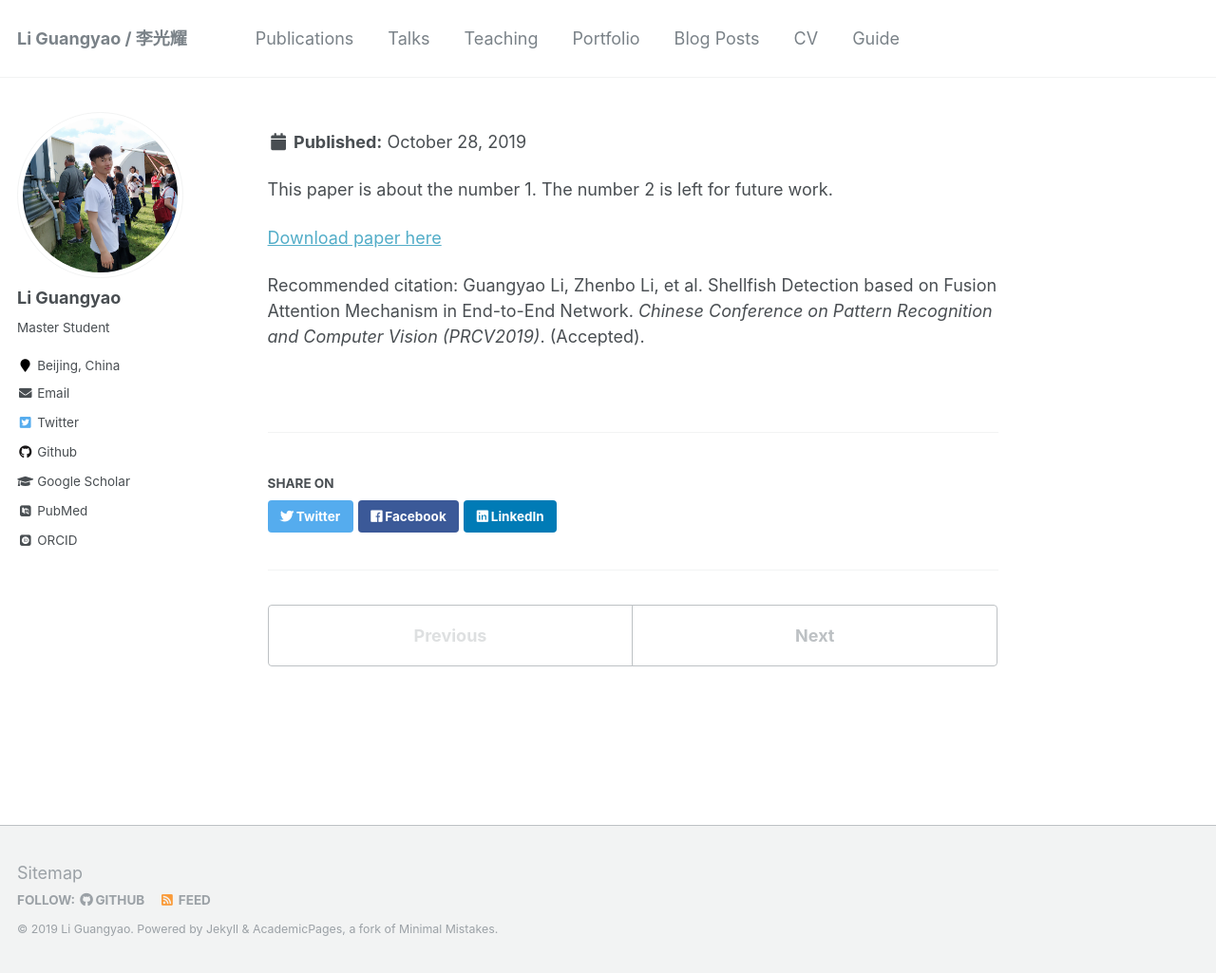
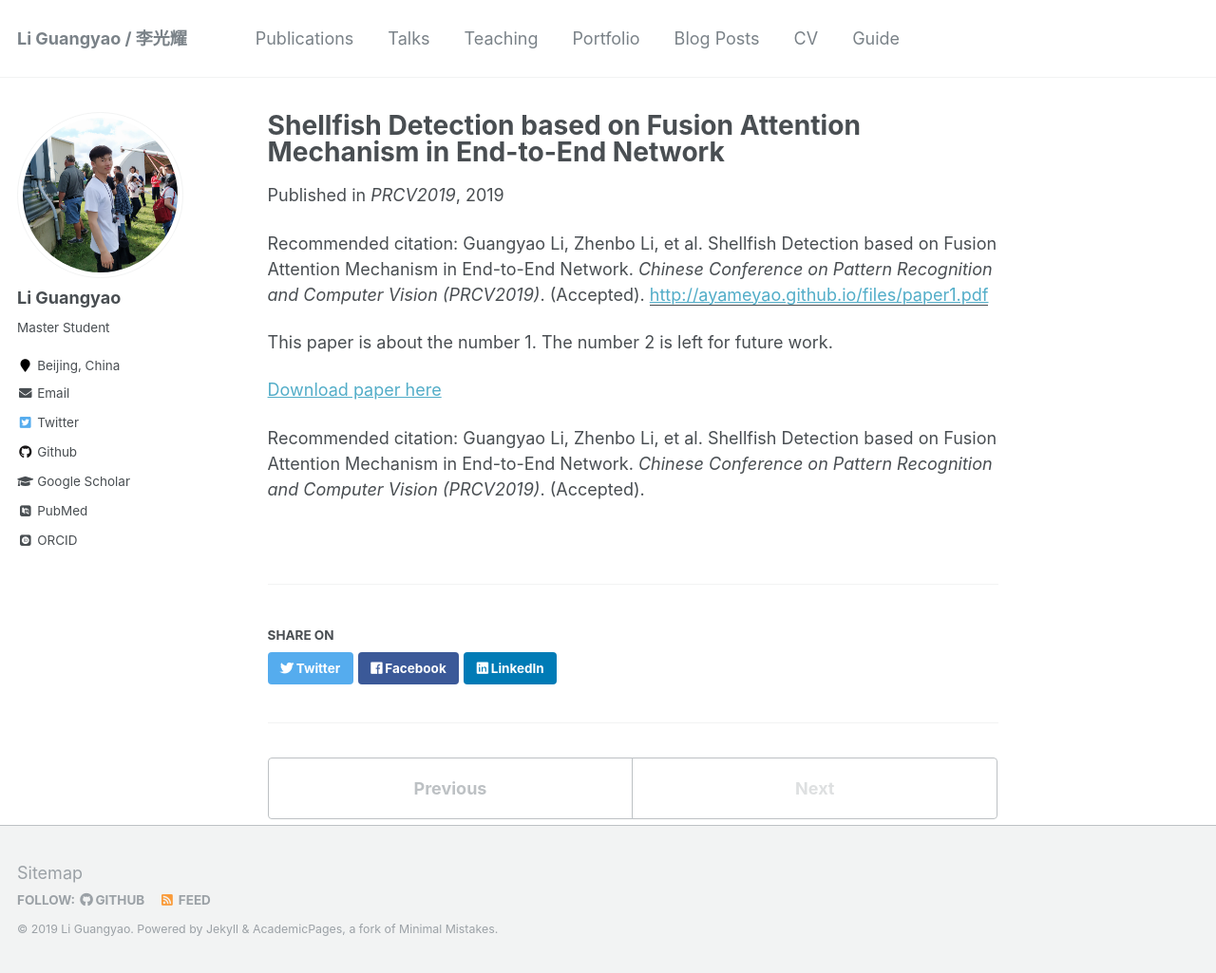
Before and after one commit to ayameyao/ayameyao.github.io_old-version, a Jekyll site: the page built from _publications/2009-10-01-paper-title-number-1.md, in a window 1280 px wide and 1025 px high. Shown: the whole window at 95% size. Built offline with Jekyll 4.4.1, drawn with Linux system fonts in a browser that asks for light colours; some web fonts are replaced; part of the change alters nothing that is shown.

Commit message:
Update 2009-10-01-paper-title-number-1.md

```diff
--- a/_publications/2009-10-01-paper-title-number-1.md
+++ b/_publications/2009-10-01-paper-title-number-1.md
@@ -3,10 +3,10 @@ title: "Shellfish Detection based on Fusion Attention Mechanism in End-to-End Ne
 collection: publications
 permalink: /publication/2009-10-01-paper-title-number-1
 excerpt: 'This paper is about the number 1. The number 2 is left for future work.'
-date: 2019-12-01
+date: 2019-10-01
 venue: 'PRCV2019'
 paperurl: 'http://ayameyao.github.io/files/paper1.pdf'
-* Guangyao Li, Zhenbo Li, et al. Shellfish Detection based on Fusion Attention Mechanism in End-to-End Network. <i>Chinese Conference on Pattern Recognition and Computer Vision (PRCV2019)</i>. (Accepted).
+citation: 'Guangyao Li, Zhenbo Li, et al. Shellfish Detection based on Fusion Attention Mechanism in End-to-End Network. <i>Chinese Conference on Pattern Recognition and Computer Vision (PRCV2019)</i>. (Accepted).'
 ---
 This paper is about the number 1. The number 2 is left for future work.
 
```
